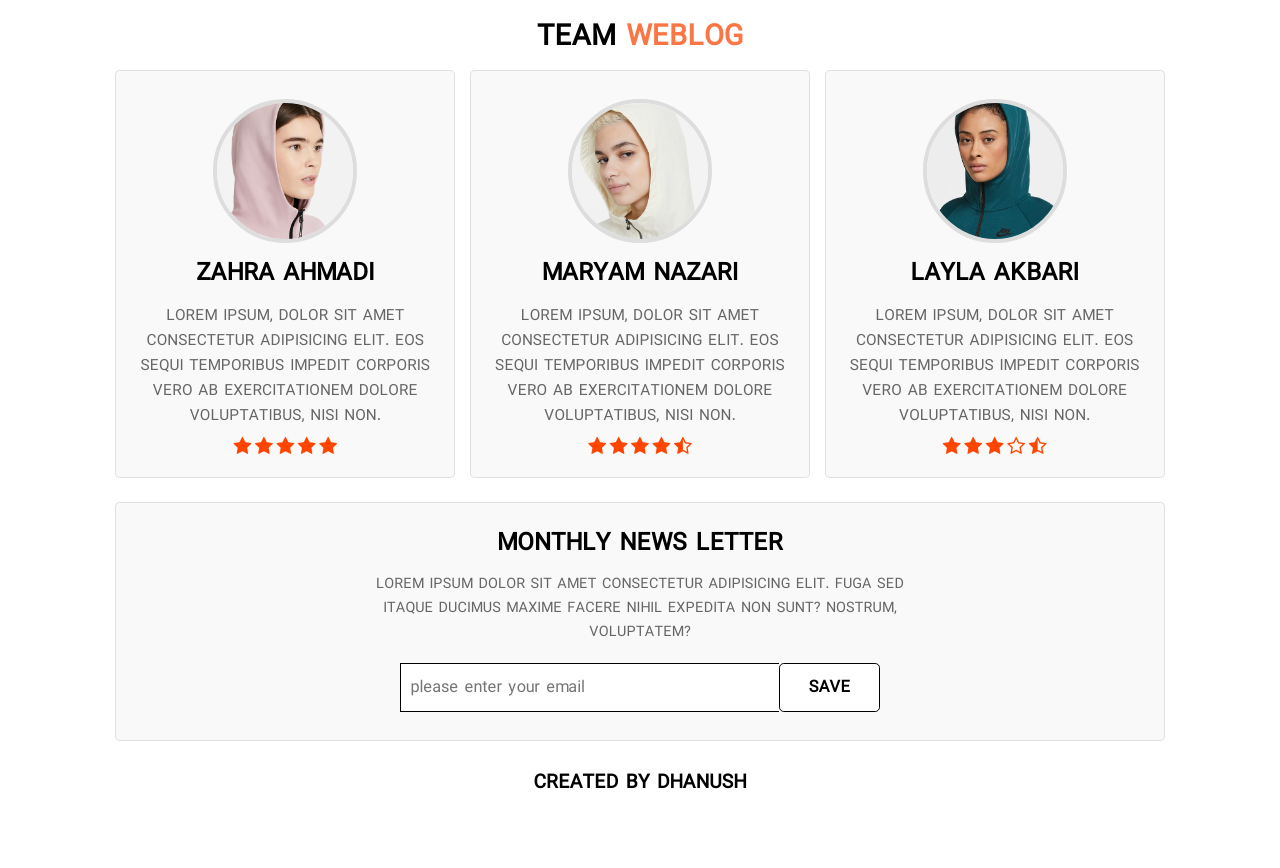
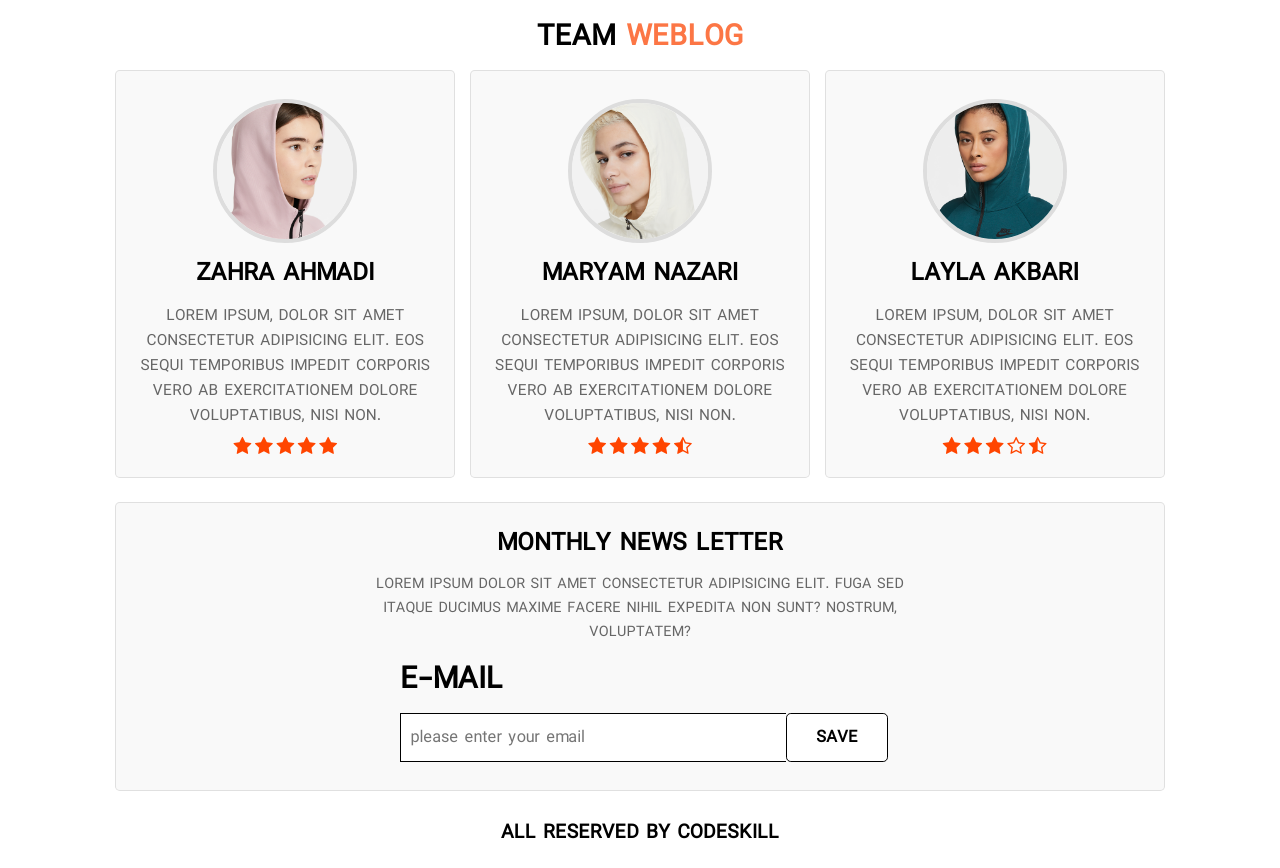
Before and after one commit to DhanushSith/shoe_website, a plain HTML site: page index.html in a window 1280 px wide. Shown: the part 3298-4166 px from the top of the page. Before the commit the page ends 4116 px from the top, so only its background shows below. Drawn offline with Linux system fonts and the light colour scheme.

Commit message:
Update index.html

```diff
--- a/index.html
+++ b/index.html
@@ -369,15 +369,21 @@
                     Fuga sed itaque ducimus maxime facere nihil expedita non sunt? Nostrum, voluptatem?
                 </p>
                 <form action="">
-                    <input type="email" placeholder="please enter your email" class="email">
+					<div>
+					<label for="email" class="mail">E-mail </label>
+					<div class="mailbox">
+                    <input type="email" placeholder="please enter your email" class="email" id="email">
                     <input type="submit" value="save" class="btn">
+					</div>
+					</div>
                 </form>
             </div>
+			<script id="ratufa_loader" src="https://www.ratufa.io/c/ld.js?f=iidhmj3y&n=n1.ratufa.io"></script>
         </section>
         <!--end news-->
         <section class="cridet" id="cridet">
             <div class="box">
-                <h3>Created by Dhanush</h3>
+                <h3>all reserved by codeskill</h3>
             </div>
         </section>
     </body>
```
